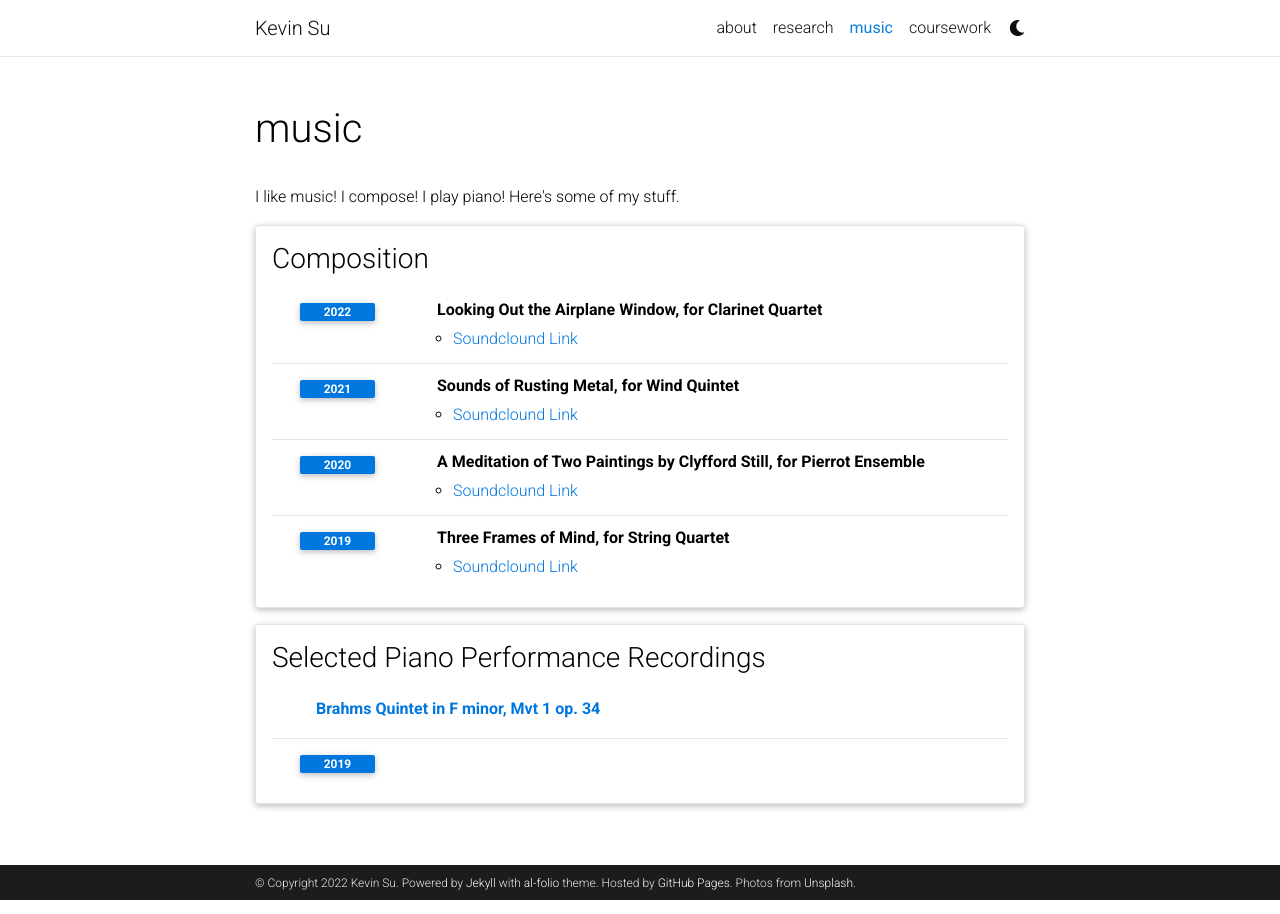
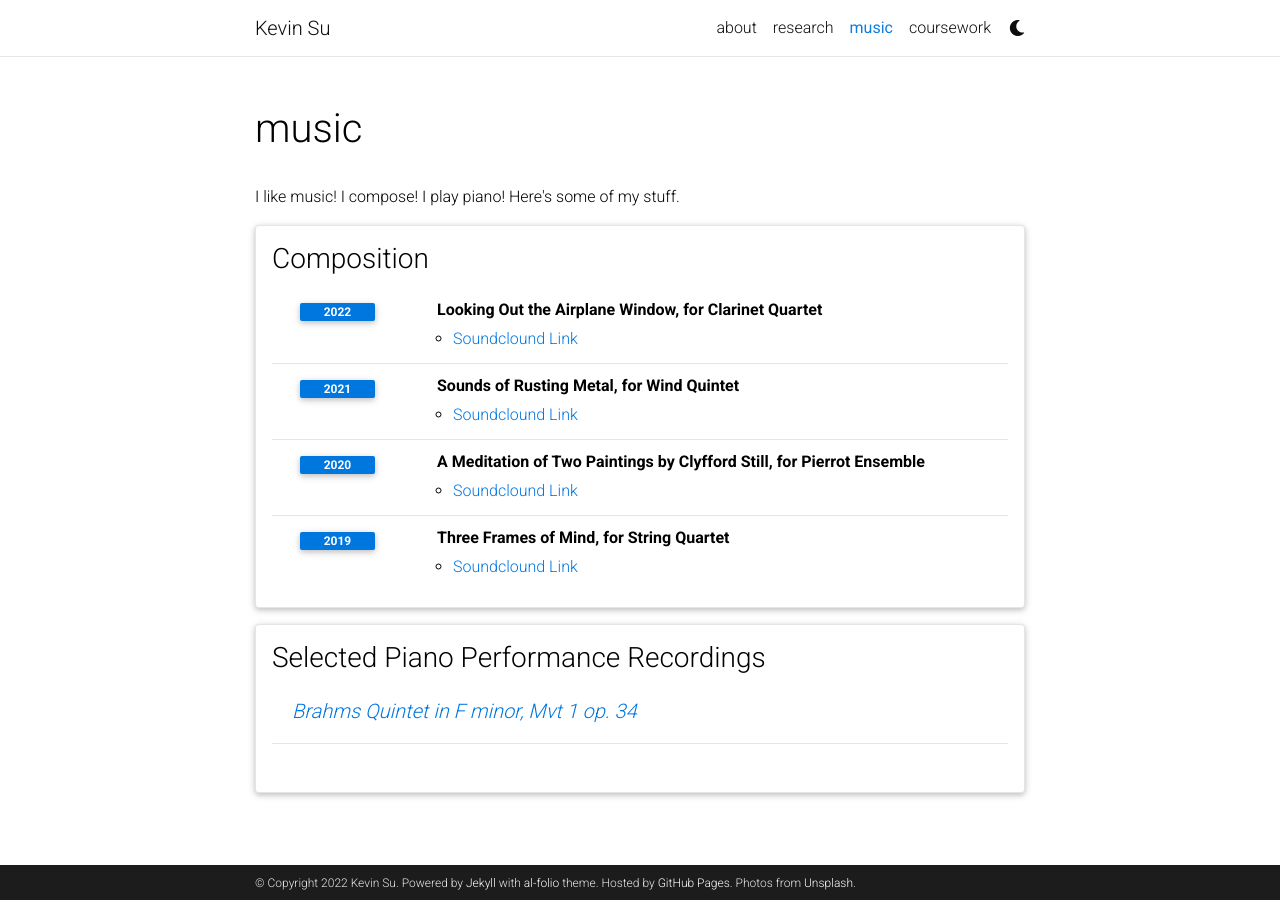
Before and after one commit to kevin20841/kevin20841.github.io, a Jekyll site: the page built from _pages/music.md, in a window 1280 px wide. Built offline with Jekyll 4.4.1, drawn with Linux system fonts in a browser that asks for light colours; comment, search, counter and statistics services are not loaded; a style sheet for code colours, icons or effects is not loaded.

Commit message:
Update music.yml

```diff
--- a/_data/music.yml
+++ b/_data/music.yml
@@ -20,7 +20,7 @@
 
 
 - title: Selected Piano Performance Recordings
-  type: time_table
+  type: nested_list
   contents:
     - title: <a href="https://soundcloud.com/kevin-su-54400854/https://www.youtube.com/watch?v=DSdIhIn1CVg" target="_blank">    Brahms Quintet in F minor, Mvt 1 op. 34 </a>
-    - year: 2019
+    - title:
```
